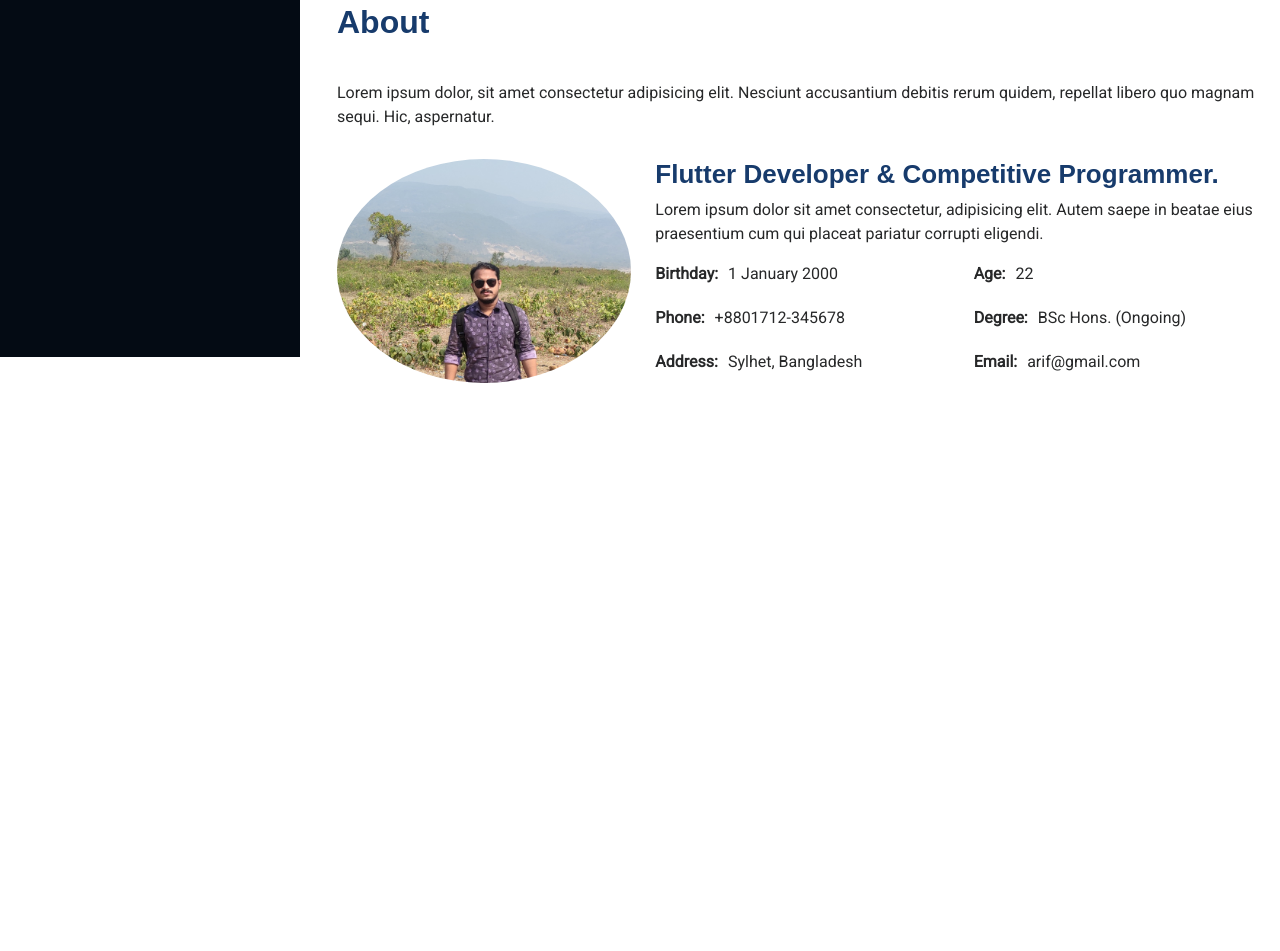
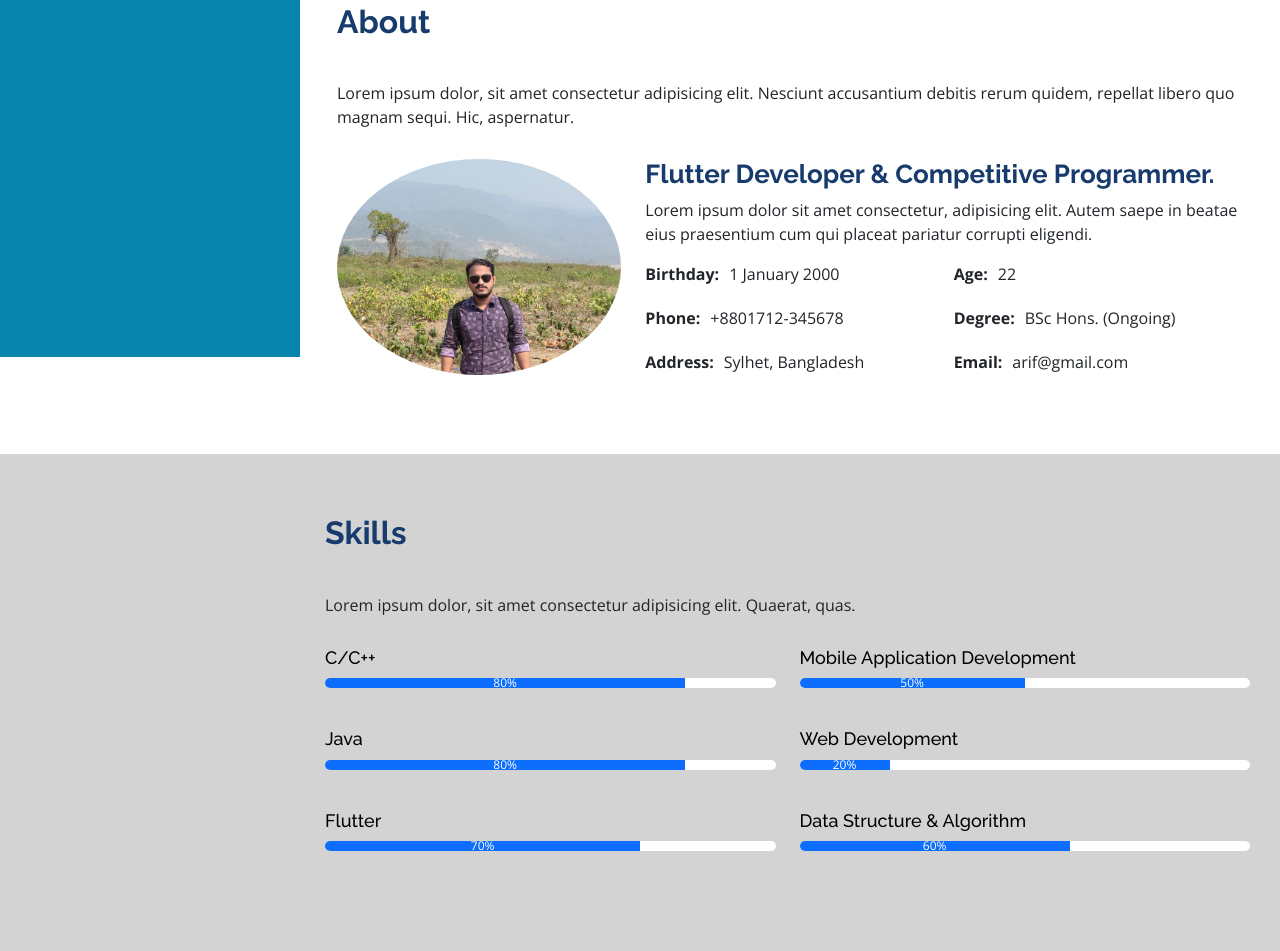
Before and after one commit to arif-adnan/portfolio, a plain HTML site: page index.html in a window 1280 px wide. Shown: the part 443-1394 px from the top of the page. Before the commit the page ends 897 px from the top, so only its background shows below. Drawn offline with nearby package versions, Linux system fonts and the light colour scheme.

Commit message:
skills added

```diff
--- a/index.html
+++ b/index.html
@@ -6,12 +6,7 @@
     <meta name="viewport" content="width=device-width, initial-scale=1.0" />
     <title>Portfolio</title>
     <!-- Google Fonts -->
-    <link rel="preconnect" href="https://fonts.googleapis.com" />
-    <link rel="preconnect" href="https://fonts.gstatic.com" crossorigin />
-    <link
-      href="https://fonts.googleapis.com/css2?family=Poppins&family=Roboto&display=swap"
-      rel="stylesheet"
-    />
+    <link href="https://fonts.googleapis.com/css?family=Open+Sans:300,300i,400,400i,600,600i,700,700i|Raleway:300,300i,400,400i,500,500i,600,600i,700,700i|Poppins:300,300i,400,400i,500,500i,600,600i,700,700i" rel="stylesheet">
 
     <!-- BS -->
     <link
@@ -22,6 +17,7 @@
     />
     <!-- CSS -->
     <link rel="stylesheet" href="style.css" />
+
   </head>
   <body>
     <!-- Navigation -->
@@ -67,7 +63,7 @@
         <nav id="navbar" class="nav-menu navbar">
           <ul>
             <li>
-              <a href="#home" class="nav-link active"> <span>Home</span></a>
+              <a href="#home" class="nav-link  active"><span>Home</span></a>
             </li>
             <li>
               <a href="#about" class="nav-link"> <span>About</span></a>
@@ -146,5 +142,80 @@
           </div>
         </section>
       </main>
+
+      <!-- skills -->
+      <section id="skills" class="skills section-bg">
+          <div class="section-title">
+            <h2>Skills</h2>
+            <p>Lorem ipsum dolor, sit amet consectetur adipisicing elit. Quaerat, quas.</p>
+          </div>
+          <div class="row skills-content">
+
+            <div class="col-lg-6">
+
+          <div class="progress-title">
+            <h3>C/C++</h3>
+            <div class="progress">
+              <div class="progress-bar" style="width: 80%; ">
+                <div class="progress-value">80%</div>
+              </div>
+            </div>
+          </div>
+
+          <div class="progress-title">
+            <h3>Java</h3>
+            <div class="progress">
+              <div class="progress-bar" style="width: 80%; ">
+                <div class="progress-value">80%</div>
+              </div>
+            </div>
+          </div>
+
+          <div class="progress-title">
+            <h3>Flutter</h3>
+            <div class="progress">
+              <div class="progress-bar" style="width: 70%; ">
+                <div class="progress-value">70%</div>
+              </div>
+            </div>
+          </div>
+        </div>
+
+        <div class="col-lg-6">
+
+          <div class="progress-title">
+            <h3>Mobile Application Development</h3>
+            <div class="progress">
+              <div class="progress-bar" style="width: 50%;">
+                <div class="progress-value">50%</div>
+              </div>
+            </div>
+          </div>
+
+          <div class="progress-title">
+            <h3>Web Development</h3>
+            <div class="progress">
+              <div class="progress-bar" style="width: 20%; ">
+                <div class="progress-value">20%</div>
+              </div>
+            </div>
+          </div>
+
+          <div class="progress-title">
+            <h3>Data Structure & Algorithm</h3>
+            <div class="progress">
+              <div class="progress-bar" style="width: 60%;">
+                <div class="progress-value">60%</div>
+              </div>
+            </div>
+          </div>
+        </div>
+
+      </section>
+
+
+      <!-- JS -->
+      <script src="https://cdn.jsdelivr.net/npm/@popperjs/core@2.11.6/dist/umd/popper.min.js" integrity="sha384-oBqDVmMz9ATKxIep9tiCxS/Z9fNfEXiDAYTujMAeBAsjFuCZSmKbSSUnQlmh/jp3" crossorigin="anonymous"></script>
+      <script src="https://cdn.jsdelivr.net/npm/bootstrap@5.2.1/dist/js/bootstrap.min.js" integrity="sha384-7VPbUDkoPSGFnVtYi0QogXtr74QeVeeIs99Qfg5YCF+TidwNdjvaKZX19NZ/e6oz" crossorigin="anonymous"></script>
   </body>
 </html>
--- a/style.css
+++ b/style.css
@@ -1,7 +1,5 @@
 body {
-  font-family: "Poppins", sans-serif;
-  font-family: "Roboto", sans-serif;
-  color: #272829;
+  font-family: "Open Sans", sans-serif;
 }
 .half-width {
   width: 30%;
@@ -27,11 +25,10 @@ img {
 }
 .top-banner {
   /* background-image: url(./images/profile.png); */
-  background-color: #f5f8fd;
-  background-repeat: no-repeat;
+  background-color: lightgray;
 }
 .name-highlight {
-  color: #173b6c;
+  color: blue;
 }
 .link-button {
   text-decoration: none;
@@ -63,7 +60,7 @@ h6 {
   z-index: 9997;
   transition: all 0.5s;
   padding: 0 15px;
-  background: #040b14;
+  background: rgb(6, 132, 174);
   overflow-y: auto;
 }
 #header .profile img {
@@ -161,6 +158,7 @@ section {
 /* About */
 #main {
   margin-left: 325px;
+  margin-right: 30px;
 }
 .about .content h3 {
   font-weight: 700;
@@ -188,3 +186,44 @@ section {
 .about .content p:last-child {
   margin-bottom: 0;
 }
+
+/* skills */
+.skills {
+  padding-left: 325px;
+  padding-right: 30px;
+  background-color: lightgray;
+}
+.progress {
+  height: 10px;
+  background: white;
+  border: none;
+  margin-bottom: 40px;
+  overflow: hidden;
+  position: relative;
+}
+
+.progress-title {
+  width: 100%;
+  height: auto;
+}
+.progress-title h3 {
+  font-size: 18px;
+  font-weight: 500;
+  color: black;
+  margin: 0 0 10px;
+}
+
+.progress .progress-bar {
+  animation: animate-positive 2s;
+}
+
+@-webkit-keyframes animate-positive {
+  0% {
+    width: 0;
+  }
+}
+@keyframes animate-positive {
+  0% {
+    width: 0;
+  }
+}
```
